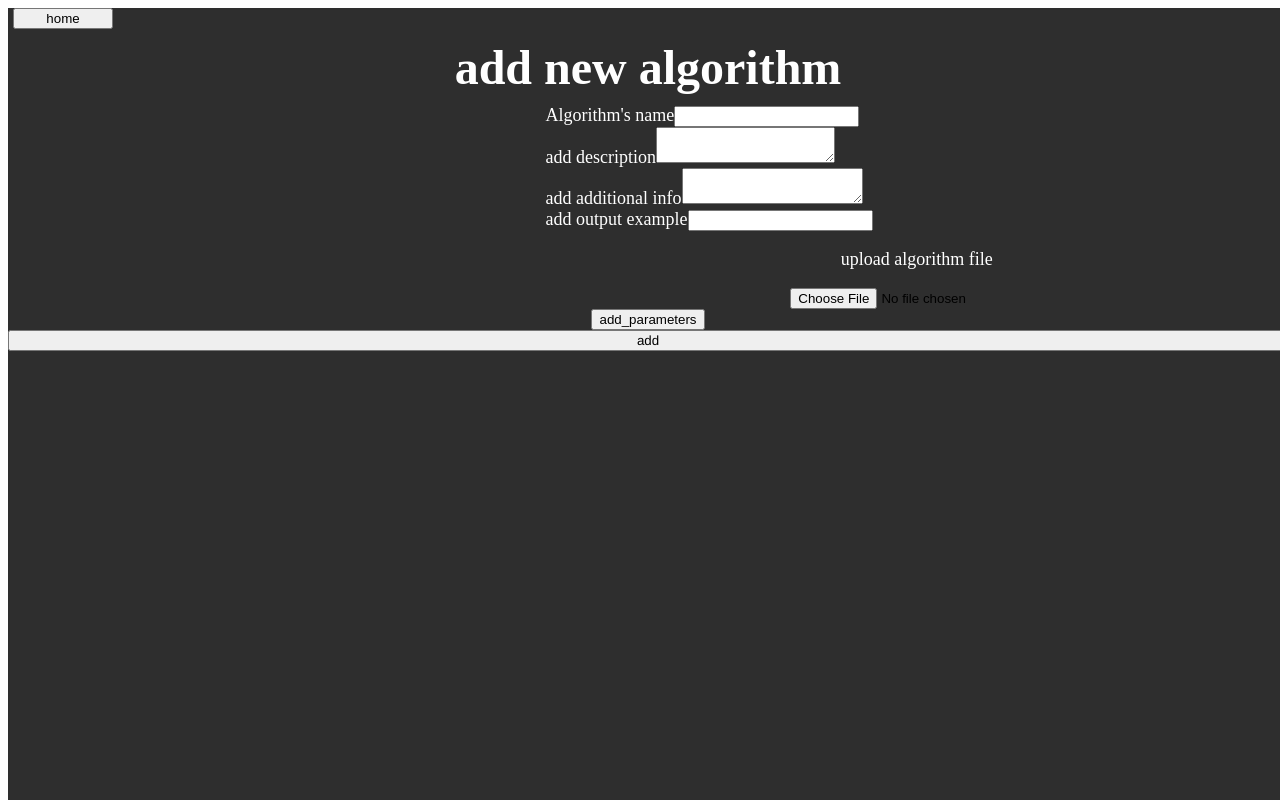
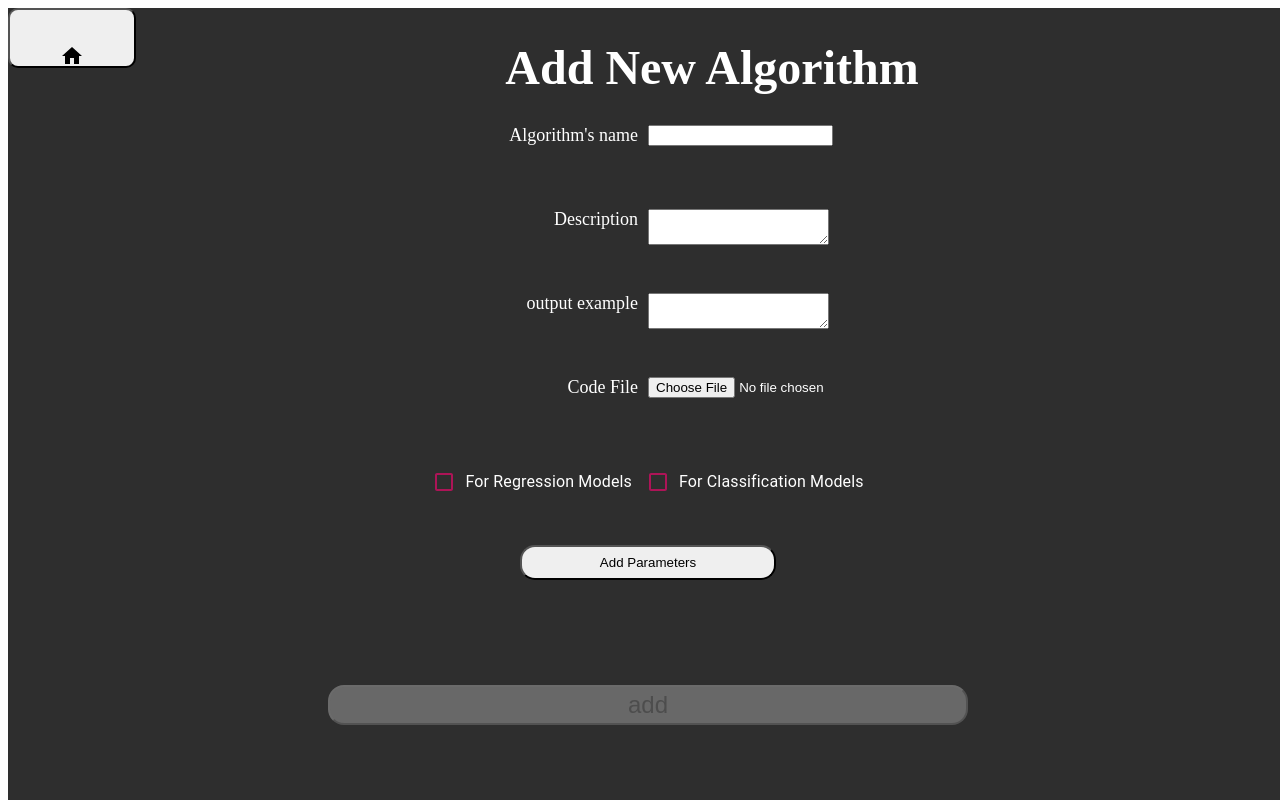
Before and after one commit to dollshak/counterfactualClient, a React (Create React App) app: page /addAlgorithm in a window 1280 px wide. Built offline with nearby package versions, Linux system fonts and the light colour scheme.

Commit message:
support default value in add algorithm

```diff
--- /dev/null
+++ b/src/Objects/ConfigService.js
@@ -0,0 +1,4 @@
+export const AlgoType = {
+    Regressor: "regressor",
+    Classifier: "classifier"
+}
--- a/src/pages/AddAlgorithmPage/AddAlgorithmPage.css
+++ b/src/pages/AddAlgorithmPage/AddAlgorithmPage.css
@@ -9,28 +9,55 @@
 }
 .mainTitle {
     color: white;
-    margin-bottom: 10px;
+    margin-bottom: 30px;
     font-size: xxx-large;
   }
 
-.back_button{
+
+
+.textArea{
+    resize: both;
+    vertical-align: middle;
     float: left;
 }
-
 .fields{
-    margin-left: 42%;
+    height: 70%;
 }
 
-.shortInput{
+.row{
+    width: 100%;
+    height: 15%
+}
+.paramsButton{
+    width: 20%;
+    border-radius: 15px;
+    height: 35px;
 
+}
+.column{
+    float: left;
+    width: 50%;
 }
 .fieldTitle{
     color: white;
     font-size: large;
+    display: inline-block;
+    float: right;
+    margin-right: 10px;
 }
-.longInput{
+.inputClass{
+    float:left;
+}
+.fileClass{
+    float:left;
+    color: white;
+}
 
+.checkboxLeft{
+    color: white;
+    float: right;
 }
-.add_button{
-
+.checkboxRight{
+    color: white;
+    float: left;
 }
--- a/src/pages/AddAlgorithmPage/AddAlgorithmPage.jsx
+++ b/src/pages/AddAlgorithmPage/AddAlgorithmPage.jsx
@@ -1,8 +1,12 @@
-import React, { useState } from "react";
+import React, { useState, useEffect } from "react";
 import { useNavigate } from "react-router-dom";
 import { AddParametersModal } from "../AddParametersModal/AddParametersModal";
 import Axios from "axios";
 import HomeIcon from '@mui/icons-material/Home';
+import { AlgoType } from "../../Objects/ConfigService";
+import Checkbox from '@mui/material/Checkbox';
+import FormControlLabel from '@mui/material/FormControlLabel';
+import { pink } from '@mui/material/colors';
 
 const AddAlgorithmPage = () => {
   const [algorithmFile, setAlgorithmFile] = useState();
@@ -11,10 +15,12 @@ const AddAlgorithmPage = () => {
   const [algoInfo, setAlgoInfo] = useState("");
   const [algoOutputExample, setAlgoOutputExample] = useState("");
   const [parametersList, setParametersList] = useState([]);
+  const [algoTypes, setAlgoTypes] = useState([]);
   const navigate = useNavigate();
   const [openModal, setOpenModal] = useState(false);
   const [showGoodMessage, setShowGoodMessage] = useState(false);
   const [showBadMessage, setShowBadMessage] = useState(false);
+  const [isSubmitValid,setIsSubmitValid] = useState(false);
   const api = Axios.create({
     baseURL: "http://127.0.0.1:5000",
   });
@@ -22,6 +28,9 @@ const AddAlgorithmPage = () => {
     navigate("/");
   };
 
+  useEffect(() => {
+    onDataChange()
+  });
   const onNameChange = (event) => {
     setAlgoName(event.target.value);
     setShowBadMessage(false);
@@ -40,7 +49,18 @@ const AddAlgorithmPage = () => {
   const onAddParamsClick = () => {
     setOpenModal(true);
   };
-
+   const onDataChange = () => {
+      if (!algorithmFile
+        || !algoName || algoName.length<1
+        || !algoDesc || algoDesc.length<1
+        || !algoOutputExample || algoOutputExample.length<1
+        || !algoTypes || algoTypes.length<1
+        ){
+          setIsSubmitValid(false);
+        } else{
+          setIsSubmitValid(true);
+        }
+   }
   const onAddClick = () => {
     if (!algorithmFile) {
       return;
@@ -51,8 +71,8 @@ const AddAlgorithmPage = () => {
     formData.append("argument_lst", JSON.stringify(parametersList));
     formData.append("description", algoDesc);
     formData.append("additional_info", algoInfo);
-    formData.append("output_example", ["1"]);
-    formData.append("type", JSON.stringify(["regressor"]));
+    formData.append("output_example", [algoOutputExample]);
+    formData.append("type", JSON.stringify(algoTypes));
     api
       .post("/algorithm", formData, {
         headers: {
@@ -79,97 +99,158 @@ const AddAlgorithmPage = () => {
     }
   };
 
+  const onTypeClick = (e) => {
+    let algoType = e.target.value;
+    if (e.target.checked && !algoTypes.includes(algoType)){
+      algoTypes.push(algoType)
+    } else{
+      const index = algoTypes.indexOf(algoType);
+      if (index>= 0){
+        algoTypes.splice(index)
+      }
+    }
+  }
+
   return (
     <div className="backgroundComp">
       <div>
         <button className="back_button" onClick={onBackClick}>
-        <span class="material-symbols-rounded">
-          home
-        </span>
+          <h1><HomeIcon/></h1>
         </button>
-        <h1 className="mainTitle">add new algorithm</h1>
+        <h1 className="mainTitle">Add New Algorithm</h1>
       </div>
       <div className="fields">
-        <div className="shortInput">
-          <form>
+        <div className="row">
+          <div className="column">
             <label className="fieldTitle">
               Algorithm's name
+            </label>
+          </div>
+          <div className="column">
               <input
-                className="add_name_input"
+                className="inputClass"
                 type="text"
                 value={algoName}
                 onChange={onNameChange}
               />
+          </div>
+        </div>
+
+
+        <div className="row">
+          <div className="column">
+            <label className="fieldTitle">
+              Description
             </label>
-          </form>
           </div>
-        <div className="longInput">
-          <form>
-            <label className="fieldTitle">
-              add description
+          <div className="column">
             <textarea
-                className="desc_input"
+                className="textArea"
                 type="text"
                 value={algoDesc}
                 onChange={onDescChange}
               />
-            </label>
-          </form>
           </div>
-        <div className="longInput">
-          <form>
-            <label className="fieldTitle">
-              add additional info
-              <textarea
-                className="info_input"
-                type="text"
-                value={algoInfo}
-                onChange={onInfoChange}
-              />
-            </label>
-          </form>
         </div>
 
-        <div className="longInput">
-          <form>
+        <div className="row">
+          <div className="column">
             <label className="fieldTitle">
-              add output example
-              <input
-                className="output_info"
+              output example
+            </label>
+          </div>
+          <div className="column">
+
+            <textarea
+              className="textArea"
               type="text"
               value={algoOutputExample}
               onChange={onOutputChange}
             />
-            </label>
-          </form>
-        </div>
-
-        <div className="shortInput">
-          <p className="fieldTitle">upload algorithm file</p>
-          <input type="file" id="files" onChange={handleModelFileUpload} />
           </div>
         </div>
 
+        <div className="row">
+          <div className="column">
+            <label className="fieldTitle">Code File</label>
+          </div>
+          <div className="column">
+            <input
+              className="fileClass"
+              type="file"
+              id="files"
+              onChange={handleModelFileUpload} />
+          </div>
+        </div>
+
+        <div className="row">
+          <div className="column">
+            <FormControlLabel
+              value= {AlgoType.Regressor}
+              className="checkboxLeft"
+              control={
+              <Checkbox
+                sx={{
+                  color: pink[800],
+                  '&.Mui-checked': {
+                    color: pink[600],
+                  },
+                }}
+                onChange={onTypeClick}
+              />}
+              label="For Regression Models"
+              labelPlacement="For Regression Models"
+              />
+            </div>
+          <div className="column">
+            <FormControlLabel
+            className="checkboxRight"
+            value={AlgoType.Classifier}
+            control={
+            <Checkbox
+              sx={{
+                color: pink[800],
+                '&.Mui-checked': {
+                  color: pink[600],
+                },
+              }}
+              onChange={onTypeClick}
+            />}
+            label="For Classification Models"
+            labelPlacement="For Classification Models"
+            />
+          </div>
+        </div>
+
+        <div className="row">
           <div className="shortInput">
-        <button className="args_title" onClick={onAddParamsClick}>
-          add_parameters
+            <button className="paramsButton" onClick={onAddParamsClick}>
+              Add Parameters
             </button>
           </div>
+        </div>
+      </div>
+
       <AddParametersModal
         open={openModal}
         onClose={() => setOpenModal(false)}
         paramsList={parametersList}
         setParamsList={setParametersList}
       />
-
-      <button className="add_button" onClick={onAddClick}>
+      <div>
+        <button className="submitButton"
+          disabled= {!isSubmitValid}
+          onClick={onAddClick}
+        >
           add
         </button>
+
+      </div>
       {showGoodMessage && (
         <p className="AAP_good_message">algorithm was added succecfully</p>
       )}
       {showBadMessage && (
-        <p className="AAP_bad_message">
+        <p className="errorMessage">
           there was a problem adding your algorithm
         </p>
       )}
--- a/src/pages/AddParametersModal/AddParametersModal.jsx
+++ b/src/pages/AddParametersModal/AddParametersModal.jsx
@@ -2,7 +2,7 @@ import React, { Fragment, useState } from "react";
 import Dropdown from "../../components/Dropdown/Dropdown";
 import EditableRow from "../../components/EditableRow";
 import ReadOnlyRow from "../../components/ReadOnlyRow";
-
+import AddIcon from '@mui/icons-material/Add';
 export const AddParametersModal = ({
   open,
   onClose,
@@ -11,13 +11,17 @@ export const AddParametersModal = ({
 }) => {
   const [newName, setNewName] = useState("");
   const [newDesc, setNewDesc] = useState("");
+  const [newDefaultValue,setNewDefaultValue] = useState(undefined);
   const [newAcceptedTypes, setNewAcceptedTypes] = useState([]);
   const [showParamExistMessage, setShowParamExistMessage] = useState(false);
   const [editRow, setEditRow] = useState(null);
   const [editedDesc, setEditedDesc] = useState("");
   const [editedTypes, setEditedTypes] = useState([]);
+  const [editedDefVal, setEditedDefVal] = useState("");
+  const [isEditedDefValUse, setIsEditedDefValUse] = useState(false);
   const [dropdownSelectedOptions, setDropdownSelectedOptions] = useState([]);
-
+  const [isUseDefaultValue,setIsUseDefaultValue] = useState(false);
+  const [messageToUser, setMessageToUser] = useState("")
   const acceptedTypes = [
     { value: "float", label: "float" },
     { value: "string", label: "string" },
@@ -39,6 +43,8 @@ export const AddParametersModal = ({
     event.preventDefault();
     setEditedTypes(param.accepted_types);
     setEditedDesc(param.description);
+    setEditedDefVal(param.default_value);
+    setIsEditedDefValUse(param.default_value !== undefined);
     setEditRow(param.param_name);
   };
 
@@ -47,38 +53,90 @@ export const AddParametersModal = ({
     const paramToModify = paramsList.find(
       (param) => param.param_name === paramName
     );
+    const modifiedDefaultVal =  isEditedDefValUse? editedDefVal : undefined
 
     if (paramToModify) {
       paramToModify.description = editedDesc;
       paramToModify.accepted_types = editedTypes;
+      paramToModify.default_value = modifiedDefaultVal;
     }
     setParamsList(paramsList);
     setEditRow(null);
+    setEditedDefVal( undefined);
   };
-
   const onNameChange = (event) => {
     event.preventDefault();
     setNewName(event.target.value);
   };
-
+  const onDefaultValueClick =() =>{
+    setIsUseDefaultValue(!isUseDefaultValue)
+  }
   const onDescChange = (event) => {
     setNewDesc(event.target.value);
   };
+  const onDefaultValChange = (event) => {
+    setNewDefaultValue(event.target.value);
+  };
+
+
+  const parseArg = (argStr, argType) => {
+    switch (argType) {
+      case "boolean":
+        return argStr === "True" || argStr === "true";
+      case "float":
+        return parseFloat(argStr);
+      case "string":
+        return argStr;
+      case "dictionary":
+        const discinaryVal = JSON.parse(argStr);
+        return discinaryVal;
+      case "list":
+        const parsedList = JSON.parse(argStr);
+        return parsedList;
+      default:
+        return argStr;
+    }
+  }
+
+  const argStrToVal = (argStr, acceptedTypes) => {
+    if (!argStr ||  argStr ==="" ){
+      return undefined;
+    }
+    for (const argType of acceptedTypes){
+      if (parseArg(argStr, argType)){
+        return parseArg(argStr, argType)
+      }
+    }
+    return undefined;
+  };
+
 
   const onAddParamClick = (event) => {
     event.preventDefault();
-
+    let defaultValueToSave = isUseDefaultValue? newDefaultValue : undefined
     const isParamNameExists = paramsList.some(
       (param) => param.param_name === newName
     );
     if (isParamNameExists) {
       setShowParamExistMessage(true);
-    } else {
+      setMessageToUser("This param name is already exist!");
+    } else if ( newName === undefined || newName === "" || newDesc=== undefined || newDesc === "" || newAcceptedTypes.length <1 ){
+      // TODO should set time out or change to new feature shaked is using
+      setShowParamExistMessage(true);
+      setMessageToUser("name, description and accepted types must be filled ");
+    }
+    else if (isUseDefaultValue && !argStrToVal(defaultValueToSave, newAcceptedTypes)){
+      setShowParamExistMessage(true);
+      setMessageToUser("default value does not match selected types");
+    }
+    else {
+      defaultValueToSave = argStrToVal(defaultValueToSave, newAcceptedTypes)
       setShowParamExistMessage(false);
       const newParam = {
         param_name: newName,
         description: newDesc,
         accepted_types: newAcceptedTypes,
+        default_value: defaultValueToSave,
       };
       const updatedParamsList = [...paramsList, newParam];
       setParamsList(updatedParamsList);
@@ -86,29 +144,32 @@ export const AddParametersModal = ({
       setNewDesc("");
       setNewAcceptedTypes([]);
       setDropdownSelectedOptions([]);
+      setNewDefaultValue("");
+      setIsUseDefaultValue(false)
     }
   };
 
+
   return (
-    <div className="add_modal_background">
-      <div className="add_modal_container">
-        <div className="add_title_close_button">
-          <button className="add_close_modal" onClick={onClose}>
+    <div className="backgroundComp">
+       <div>
+       <button className="back_button" onClick={onClose}>
           x
         </button>
       </div>
-
-        <h1 className="add_title">parameters</h1>
-
+      <div>
+        <h1 className="mainTitle">Parameters</h1>
+      </div>
       <div className="table_container">
         <form className="APM_form">
           <table>
             <thead>
               <tr>
-                  <th className="name_title">name</th>
-                  <th className="desc_title">description</th>
-                  <th className="types_title">accepted types</th>
-                  <th className="actions_title">actions</th>
+                <th className="paramTableHeader">name</th>
+                <th className="paramTableHeader">description</th>
+                <th className="paramTableHeader">defualt value</th>
+                <th className="paramTableHeader">accepted types</th>
+                <th className="paramTableHeader">actions</th>
               </tr>
             </thead>
             <tbody>
@@ -120,6 +181,9 @@ export const AddParametersModal = ({
                       setEditRow={setEditRow}
                       setEditedDesc={setEditedDesc}
                       setEditedTypes={setEditedTypes}
+                      setEditedDefVal={setEditedDefVal}
+                      setIsEditedDefValUse = {setIsEditedDefValUse}
+                      isEditedDefValUse = {isEditedDefValUse}
                       onSave={onSave}
                       acceptedTypes={acceptedTypes}
                     />
@@ -150,6 +214,25 @@ export const AddParametersModal = ({
                   />
                 </td>
                 <td>
+                  <div>
+                    <input type="checkbox"
+                    id="scales" name="scales"
+                    value={isUseDefaultValue}
+                    onChange={onDefaultValueClick}
+                    checked={isUseDefaultValue}
+                    /> set defualt value
+                  </div>
+                  <div>
+                    <textarea
+                      className="desc_input"
+                      type="text"
+                      value={newDefaultValue}
+                      onChange={onDefaultValChange}
+                      disabled={!isUseDefaultValue}
+                    />
+                  </div>
+                </td>
+                <td>
                   <Dropdown
                     options={acceptedTypes}
                     selectedOptions={dropdownSelectedOptions}
@@ -159,10 +242,10 @@ export const AddParametersModal = ({
                 </td>
                 <td>
                   <button
-                      className="add_param_button"
+                    className="action_button"
                     onClick={(event) => onAddParamClick(event)}
                   >
-                      add
+                    <AddIcon/>
                   </button>
                 </td>
               </tr>
@@ -171,14 +254,13 @@ export const AddParametersModal = ({
         </form>
       </div>
 
-        {showParamExistMessage && <p>param with this name already exists</p>}
+      {showParamExistMessage && <p className="errorMessage">{messageToUser} </p>}
 
       <div className="add_save_button_container">
-          <button className="add_save_button" onClick={onClose}>
+        <button className="submitButton" onClick={onClose}>
           save
         </button>
       </div>
     </div>
-    </div>
   );
 };
--- a/src/pages/HomePage/HomePage.css
+++ b/src/pages/HomePage/HomePage.css
@@ -18,6 +18,14 @@ button:hover {
   color:white
 }
 
+.submitButton{
+  border-radius: 16px;
+  width: 50%;
+  text-align: center;
+  height: 40px;
+  font-size: x-large;
+  cursor: pointer;
+}
 .mainTitle {
   color: white;
   margin-bottom: 10px;
@@ -29,3 +37,20 @@ button:hover {
   margin-top: 2%;
   color: white;
 }
+
+
+.errorMessage{
+  color: red;
+  font-size: large;
+}
+
+.back_button{
+  float: left;
+  width: 10%;
+  height: 60px;
+  /* text-align: center; */
+  border-radius: 10px;
+  font-size: large;
+  cursor: pointer;
+
+}
--- a/src/pages/RunAlgorithmsPage/RunAlgorithmsPage.css
+++ b/src/pages/RunAlgorithmsPage/RunAlgorithmsPage.css
@@ -1,11 +1,6 @@
   .RunAlgorithmsPage {
     display: flex;
     flex-direction: column;
-  }
-
-  .back_button{
-    margin-left: 5px;
-    width: 100px
   }
 
   .run_algo_page_container{
--- a/src/pages/RunAlgorithmsPage/RunAlgorithmsPage.jsx
+++ b/src/pages/RunAlgorithmsPage/RunAlgorithmsPage.jsx
@@ -3,6 +3,7 @@ import { ParametersModal } from "../ParametersModal/ParametersModal";
 import { useNavigate } from "react-router-dom";
 import Axios from "axios";
 import DictionaryForm from "../ParametersModal/dictionaryForm/dictionaryForm";
+import { AlgoType } from "../../Objects/ConfigService";
 
 const RunAlgorithmsPage = () => {
   const navigate = useNavigate();
@@ -104,7 +105,7 @@ const RunAlgorithmsPage = () => {
   };
 
   const changeType = () =>{
-    const newType = selectedType === "regressor"? "classifier" : "regressor";
+    const newType = selectedType === AlgoType.Regressor ? AlgoType.Classifier: AlgoType.Regressor ;
     setSelectedType(newType);
     setAlgorithmsListFiltered(algorithmsList.filter(a => a.type === newType))
   }
```
Also changed, not shown: src/components/EditableRow.jsx (+32 -5 lines), src/components/ReadOnlyRow.jsx (+10 -5 lines), src/pages/AddParametersModal/AddParametersModal.css (+14 -2 lines). Lines whose indentation alone changed are shown as unchanged.
